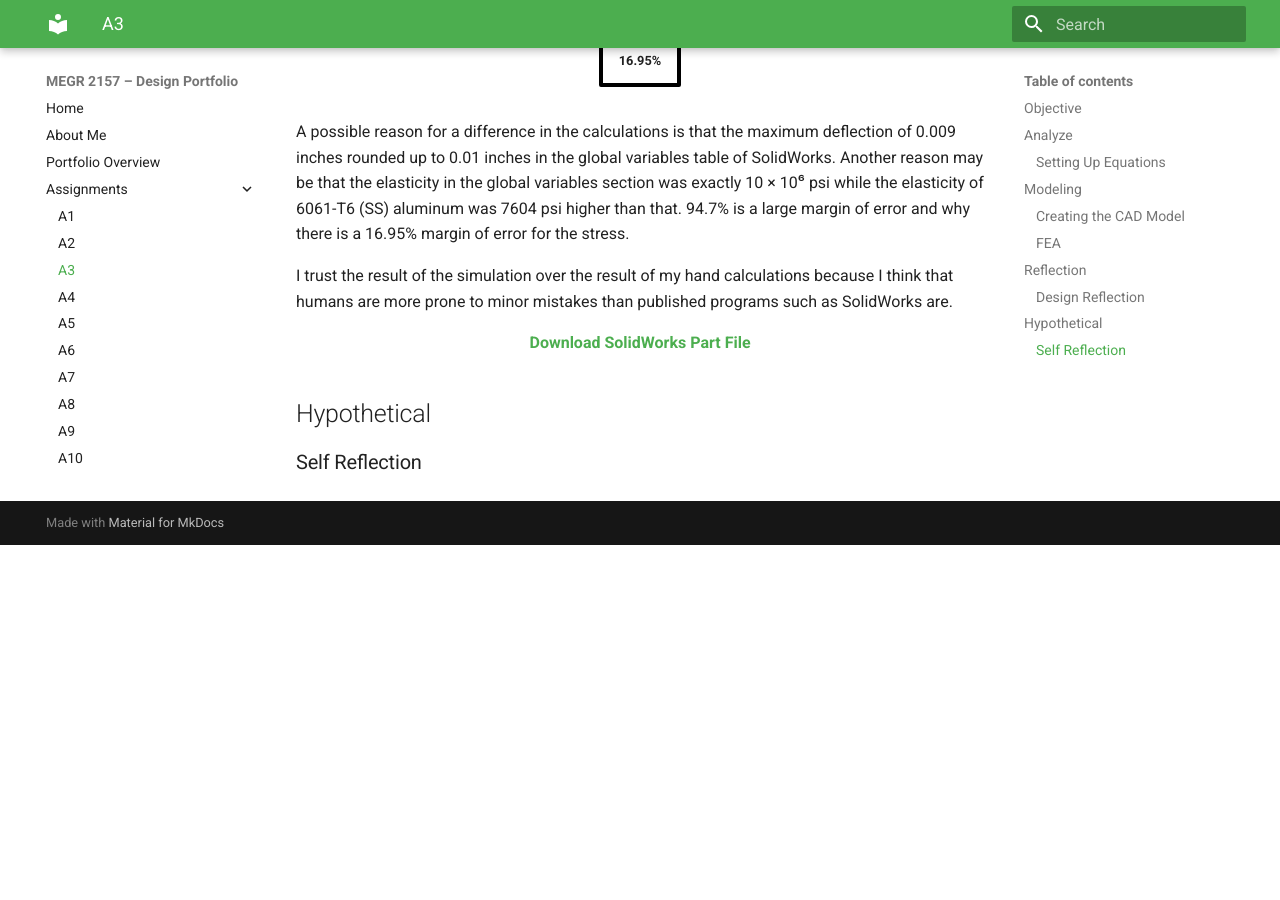
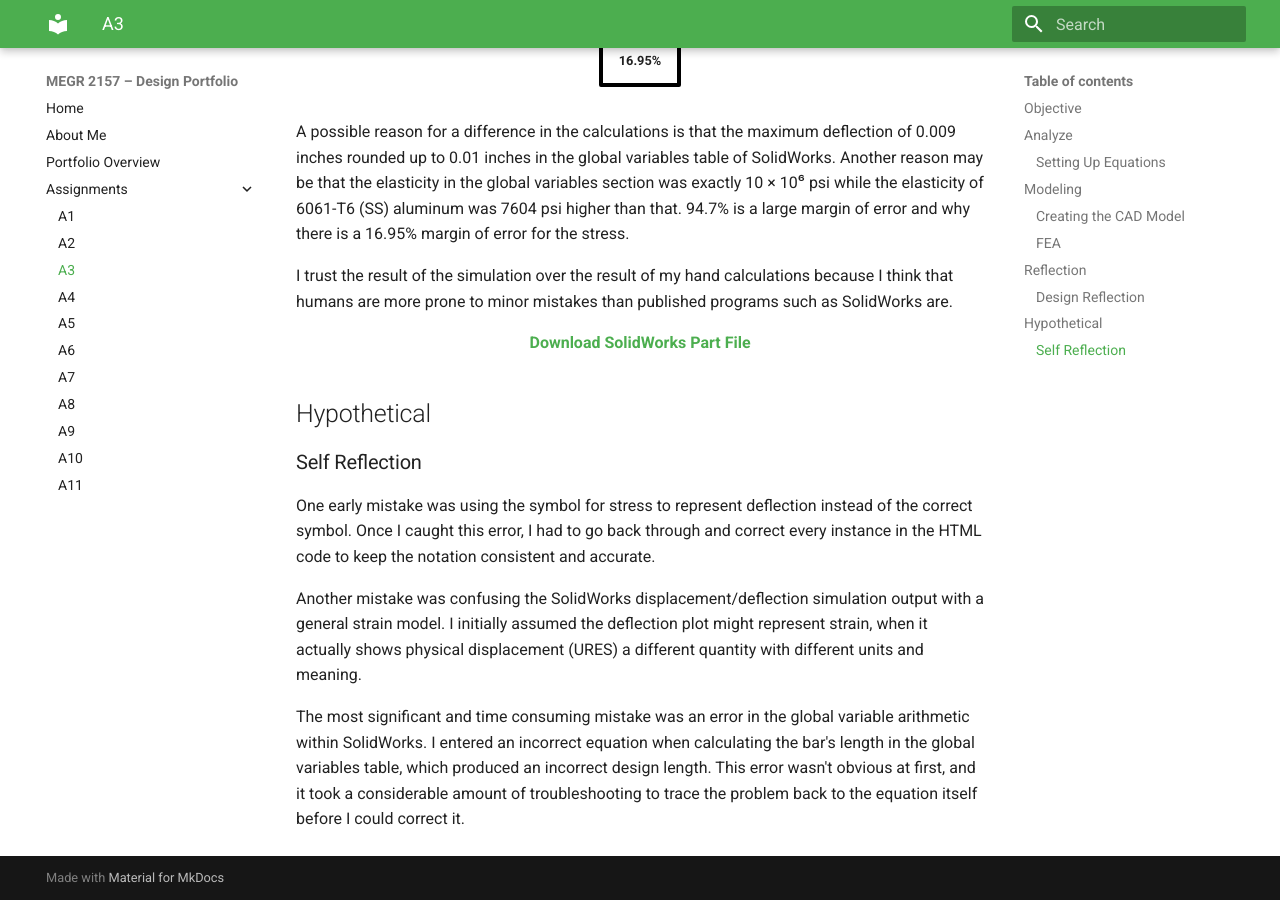
Before and after one commit to SanjayKashyap24/design-projects-portfolio, an MkDocs documentation site: the page built from docs/assignments/A03/index.md, in a window 1280 px wide and 900 px high, scrolled down 5532 px. Built offline with MkDocs 1.6.1 and Material for MkDocs 9.7.7, drawn with Linux system fonts in a browser that asks for light colours; before the commit the page ends 6077 px from its top, so only the background shows below that.

Commit message:
Document self-reflection on project mistakes
Added self-reflection section detailing mistakes made during the project.

```diff
--- a/docs/assignments/A03/index.md
+++ b/docs/assignments/A03/index.md
@@ -167,3 +167,8 @@ I trust the result of the simulation over the result of my hand calculations bec
 
 
 ### Self Reflection
+One early mistake was using the symbol for stress to represent deflection instead of the correct symbol. Once I caught this error, I had to go back through and correct every instance in the HTML code to keep the notation consistent and accurate.
+
+Another mistake was confusing the SolidWorks displacement/deflection simulation output with a general strain model. I initially assumed the deflection plot might represent strain, when it actually shows physical displacement (URES) a different quantity with different units and meaning.
+
+The most significant and time consuming mistake was an error in the global variable arithmetic within SolidWorks. I entered an incorrect equation when calculating the bar's length in the global variables table, which produced an incorrect design length. This error wasn't obvious at first, and it took a considerable amount of troubleshooting to trace the problem back to the equation itself before I could correct it.
```
